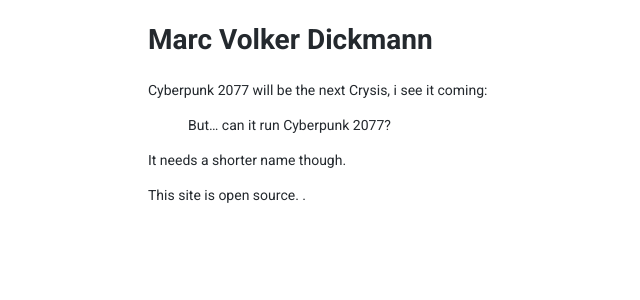
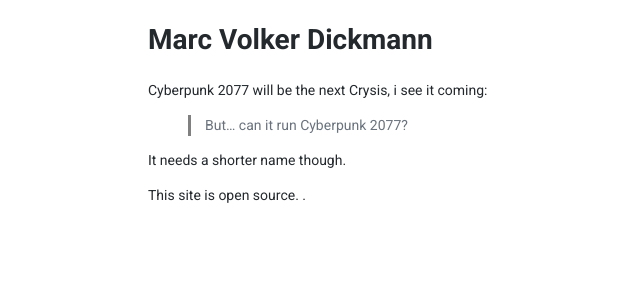
Before and after one commit to marc-q/fmtone, a Jekyll site: the page built from _posts/2017-11-02-Thoughts_on_Cyberpunk_2077.md, in a window 1280 px wide. Shown: the top 300 px of the page, without its empty margins (0-640 px from the left). Built offline with Jekyll 4.4.1, drawn with Linux system fonts in a browser that asks for light colours.

Commit message:
Add style for <blockquote>

```diff
--- a/_layouts/default.html
+++ b/_layouts/default.html
@@ -8,6 +8,7 @@
       body {margin: 0; padding: 0; border: 0; width: 80%; min-height: 95vh; margin-left: 10%; position: relative;}
       a {color: #0366d6; text-decoration: none;}
       mark {background-color: #efefef;}
+      blockquote {border-left: 0.25em solid gray; padding: 0 1em; color: #6a737d;}
       .list {margin-top: 0.8em; padding-left: 1.5em; list-style: none;}
       li:before {content: 'x'; position: absolute; margin-left: -1.5em;}
       ul {margin-bottom: 15px;}
```
